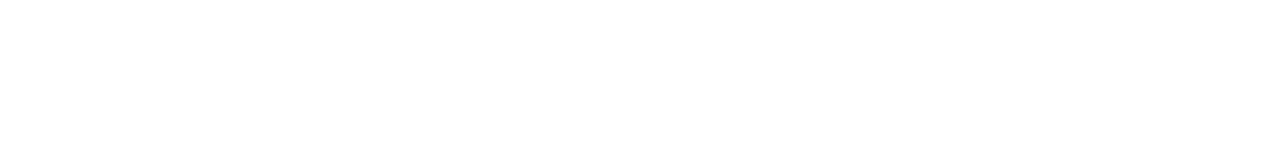
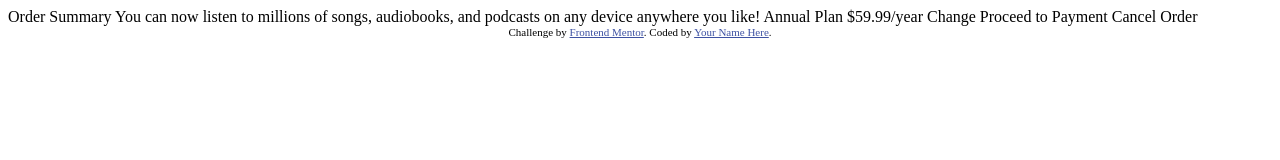
Before and after one commit to Awssilva/cards-repository, a plain HTML site: page index.html in a window 1280 px wide. Drawn offline with Linux system fonts and the light colour scheme.

Commit message:
start objects

```diff
--- a/index.html
+++ b/index.html
@@ -1,12 +1,37 @@
 <!DOCTYPE html>
-<html lang="pt-br">
+<html lang="en">
 <head>
-    <meta charset="UTF-8">
-    <meta http-equiv="X-UA-Compatible" content="IE=edge">
-    <meta name="viewport" content="width=device-width, initial-scale=1.0">
-    <title>Card</title>
+  <meta charset="UTF-8">
+  <meta name="viewport" content="width=device-width, initial-scale=1.0"> <!-- displays site properly based on user's device -->
+
+  <link rel="icon" type="image/png" sizes="32x32" href="./images/favicon-32x32.png">
+
+  <title>Frontend Mentor | Order summary card</title>
+
+  <!-- Feel free to remove these styles or customise in your own stylesheet 👍 -->
+  <style>
+    .attribution { font-size: 11px; text-align: center; }
+    .attribution a { color: hsl(228, 45%, 44%); }
+  </style>
 </head>
 <body>
 
+  Order Summary
+
+  You can now listen to millions of songs, audiobooks, and podcasts on any
+  device anywhere you like!
+
+  Annual Plan
+  $59.99/year
+
+  Change
+
+  Proceed to Payment
+  Cancel Order
+
+  <div class="attribution">
+    Challenge by <a href="https://www.frontendmentor.io?ref=challenge" target="_blank">Frontend Mentor</a>.
+    Coded by <a href="#">Your Name Here</a>.
+  </div>
 </body>
 </html>
```
Also changed, not shown: design/active-states.jpg (added), design/desktop-design.jpg (added), design/desktop-preview.jpg (added), design/mobile-design.jpg (added), images/favicon-32x32.png (added), images/icon-music.svg (added), images/illustration-hero.svg (added), images/pattern-background-desktop.svg (added), images/pattern-background-mobile.svg (added), 1 other file.
